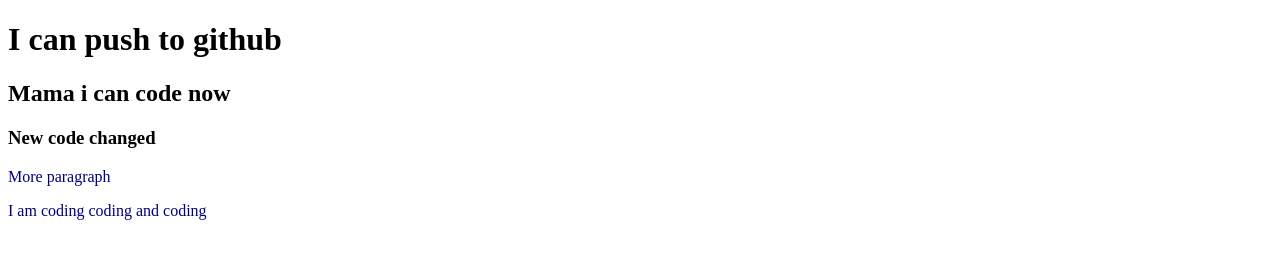
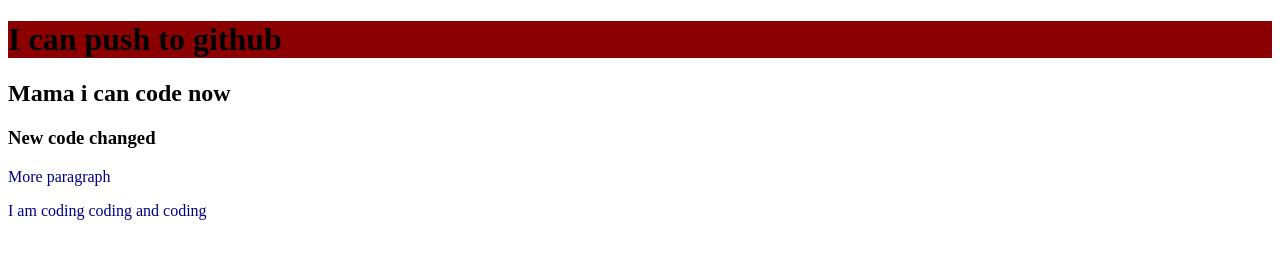
Before and after one commit to nazmunnaharkeya/my-second-repo, a plain HTML site: page index.html in a window 1280 px wide. Drawn offline with Linux system fonts and the light colour scheme.

Commit message:
color change

```diff
--- a/style.css
+++ b/style.css
@@ -1,3 +1,6 @@
 p{
     color:navy;
 }
+h1{
+    background-color:darkred;
+}
```
